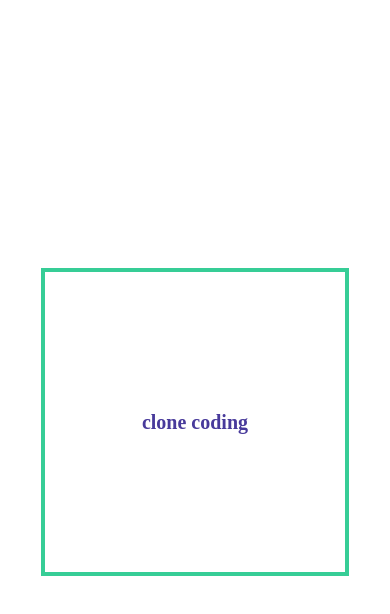
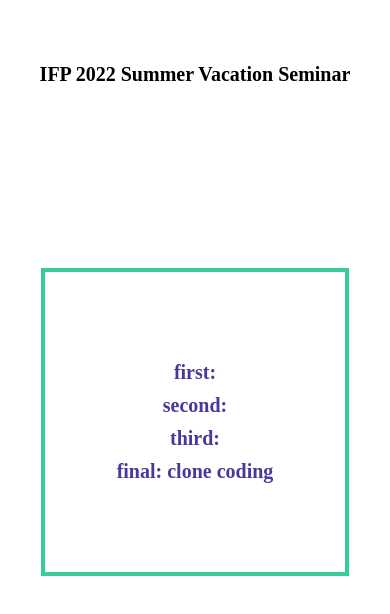
Before and after one commit to HalamLee/for-ifp-2022-summer-vacation-seminar, a plain HTML site: page index.html in a window 390 px wide. Drawn offline with Linux system fonts and the light colour scheme.

Commit message:
feat: 세미나 기본 틀 완성

```diff
--- /dev/null
+++ b/first/style.css
@@ -0,0 +1,3 @@
+body {
+  background-color: red;
+}
--- a/index.html
+++ b/index.html
@@ -8,10 +8,14 @@
     <link rel="stylesheet" href="style.css" />
   </head>
   <body>
+    <h1>IFP 2022 Summer Vacation Seminar</h1>
     <div class="container">
       <ul>
+        <a href="./first/index.html" target="_blank"><li>first:</li></a>
+        <a href="./second/index.html" target="_blank"><li>second:</li></a>
+        <a href="./third/index.html" target="_blank"><li>third:</li></a>
         <a href="./shoppingmall/index.html" target="_blank"
-          ><li>clone coding</li></a
+          ><li>final: clone coding</li></a
         >
       </ul>
     </div>
--- /dev/null
+++ b/second/style.css
@@ -0,0 +1,3 @@
+body {
+  background-color: orange;
+}
--- a/style.css
+++ b/style.css
@@ -5,6 +5,25 @@ body {
   display: flex;
   justify-content: center;
   align-items: center;
+  flex-direction: column;
+}
+
+h1 {
+  position: absolute;
+  top: 50px;
+  font-size: 50px;
+}
+
+@media all and (min-width: 768px) and (max-width: 1023px) {
+  h1 {
+    font-size: 30px;
+  }
+}
+
+@media all and (max-width: 767px) {
+  h1 {
+    font-size: 20px;
+  }
 }
 
 .container {
--- /dev/null
+++ b/third/style.css
@@ -0,0 +1,3 @@
+body {
+  background-color: yellow;
+}
```
Also changed, not shown: first/index.html (added, +13 -0 lines), second/index.html (added, +13 -0 lines), third/index.html (added, +13 -0 lines).
